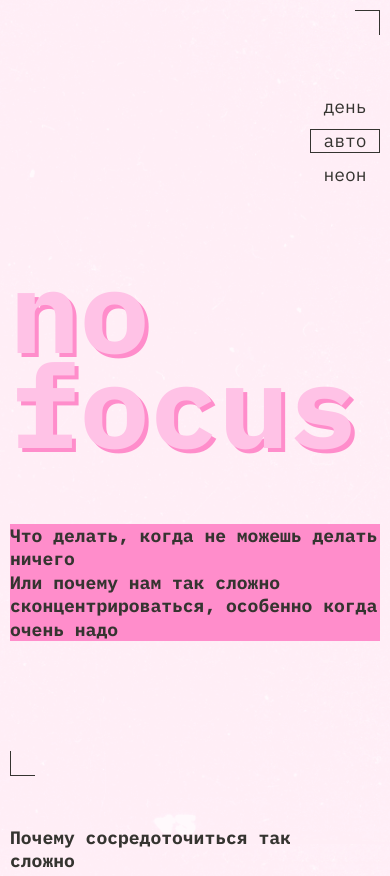
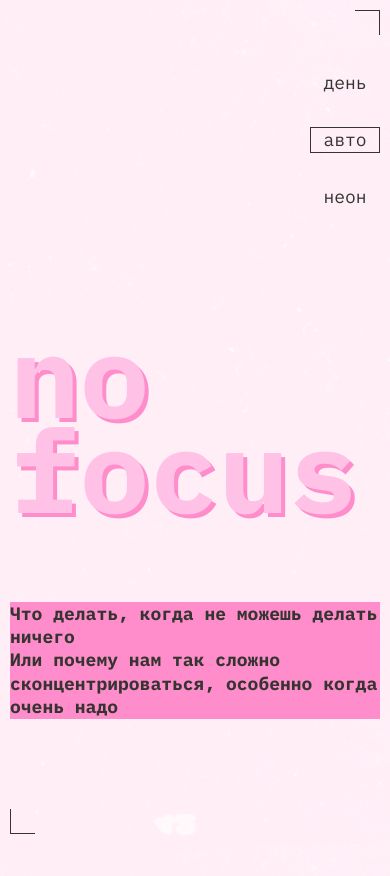
Before and after one commit to Vlada-Konkova/slozhno-sosredotochitsya, a plain HTML site: page index.html in a window 390 px wide. Shown: the top 876 px of the page. Drawn offline with Linux system fonts and the light colour scheme.

Commit message:
correct project

```diff
--- a/styles/style.css
+++ b/styles/style.css
@@ -11,12 +11,11 @@
   background-attachment: fixed;
   background-color: var(--background-color);
   max-width: 1024px;
-  margin: 0 auto;
 }
 
 .header {
-  max-height: 100vh;
-  min-height: 768px;
+  height: 100vh;
+  min-height: 668px;
   position: relative;
   display: grid;
   grid-template-rows: 1fr 3fr 2fr;
@@ -62,7 +61,7 @@
   text-align: center;
   color: var(--header-font-color-button);
   border: 1px solid transparent;
-  padding: 2px;
+  padding: 1px;
   box-sizing: border-box;
   outline: none;
 }
@@ -84,9 +83,9 @@
 
 .header__title {
   grid-area: header__title;
+  padding-block-end: 63px;
   display: flex;
   align-items: end;
-  padding-block-end: 63px;
   font-family: var(--font-name), sans-serif;
   font-weight: var(--font-fat);
   font-size: clamp(7.5rem, 0.5625rem + 14.4531vw, 9.8125rem);
@@ -97,13 +96,13 @@
 
 .header__subtext {
   grid-area: header__subtext;
+  padding-block-start: 51px;
   padding-inline-end: var(--padding-desktop);
   font-family: var(--font-name), sans-serif;
   font-weight: var(--font-fat);
   font-size: var(--font-size-text);
   line-height: var(--font-height-text);
   color: var(--main-font-color);
-  padding-top: 51px;
 }
 
 .title-decor {
@@ -118,7 +117,7 @@
 }
 
 .header-text {
-  margin-bottom: 0;
+  margin-block-end: 0;
 }
 
 .decorated-zone::before {
@@ -358,7 +357,7 @@
   align-items: center;
   width: 100%;
   height: 100vh;
-  min-height: 768px;
+  min-height: 668px;
   position: relative;
   margin-block-start: 60px;
   padding-inline: var(--padding-desktop);
@@ -376,6 +375,7 @@
 @media (max-width: 1023px) {
   .header {
     max-height: 100%;
+
     grid-template-rows: repeat(3, 1fr);
   }
 
@@ -448,7 +448,7 @@
   .header__theme-menu {
     display: flex;
     justify-content: flex-end;
-    padding-block: 75px;
+    padding-block: 50px;
     padding-inline-end: var(--padding-mobile);
   }
 
@@ -457,7 +457,7 @@
   }
 
   .header__title {
-    align-items: start;
+    align-items: center;
     font-size: clamp(7.25rem, 7.0115rem + 1.0178vw, 7.5rem);
     padding-block-start: 0px;
     line-height: 95px;
@@ -465,7 +465,7 @@
   }
 
   .header__subtext {
-    padding-block-start: 0;
+    padding-block-start: 39px;
     padding-inline: var(--padding-mobile);
   }
 
```
